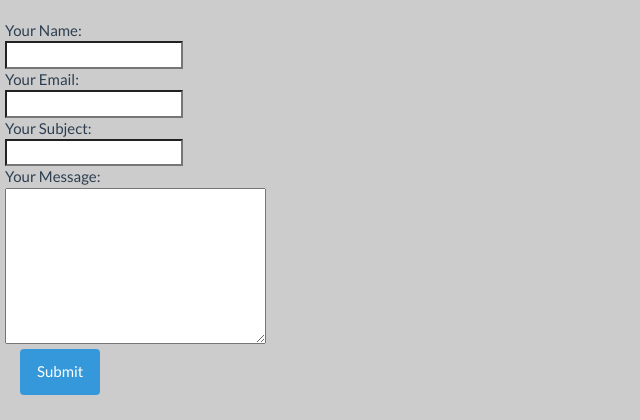
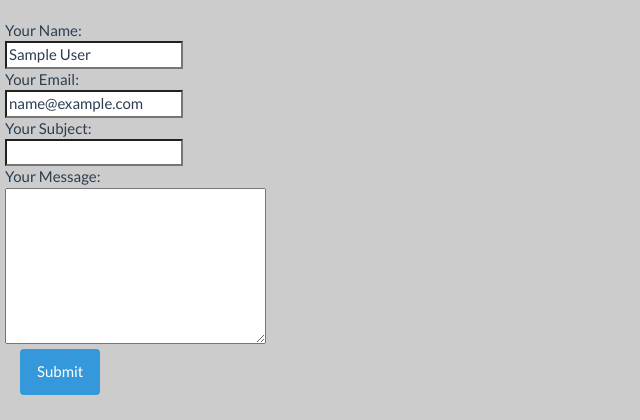
Before and after one commit to rahjohn/IT210, a PHP site: page /contactMe.php in a window 1280 px wide. Shown: the part 124-544 px from the top of the page, without its empty margins (0-640 px from the left). Run offline with PHP 8.4, Linux system fonts and the light colour scheme; the visitor is signed in with stand-in values (Sample User, id 1).

Commit message:
finished everything but the endorsements

```diff
--- a/contactMe.php
+++ b/contactMe.php
@@ -10,22 +10,22 @@
 	<div class="row">
 Your Name:
 <br>
-<input id="name" type="text" name="name" value="<?php echo $_SESSION['name'];?>"><br>
+<input type="text" name="name" value="<?php echo $_SESSION['name']; ?>"></input><br>
 	</div>
 	<div class="row">
 Your Email:
 <br>
-<input id="email" type="email" name="email"><br>
+<input type="email" name="email" value="<?php echo $_SESSION['email']; ?>"><br>
 	</div>
 	<div class="row">
 Your Subject:
 <br>
-<input id="subject" type="text" name="subject"><br>
+<input type="text" name="subject"><br>
 	</div>
 	<div class="row">
 Your Message:
 <br>
-<textarea id="message" type="text" class ="input" name="message" rows="7" cols="30"></textarea><br>
+<textarea type="text" class ="input" name="message" rows="7" cols="30"></textarea><br>
 	</div>
 <!-- Trigger the modal with a button -->
 <button type="submit" class="btn btn-info btn-md">Submit</button>
--- a/login-post.php
+++ b/login-post.php
@@ -16,6 +16,7 @@ if (mysqli_num_rows($result)== 1) {
           echo "You have successfully authenticated as " . $_POST["username"];
           $_SESSION['login_user']=$_POST["username"];
           $_SESSION['name']=$row["name"];
+          $_SESSION['email']=$row["email"];
           $checkPassword = sha1($_POST["password"]);
           $checkUsername = $_SESSION['login_user'];
           mysqli_query($db_handle, "UPDATE $DBtable SET loggedin = '1' WHERE username = '$checkUsername' and hashedpassword = '$checkPassword';");
```
